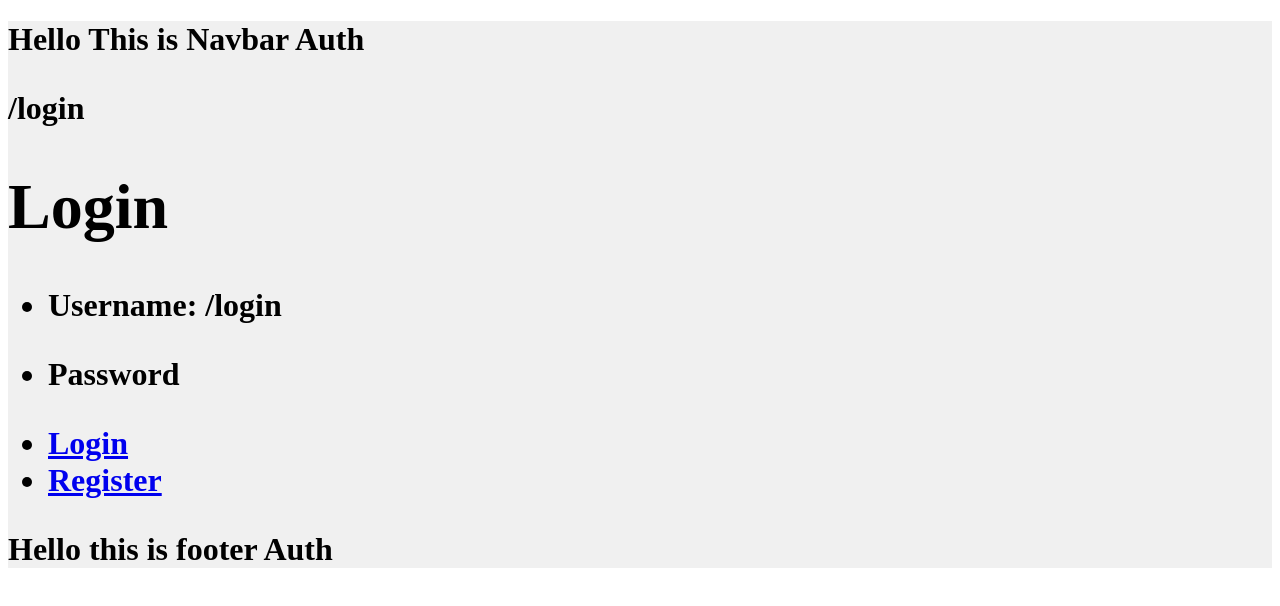
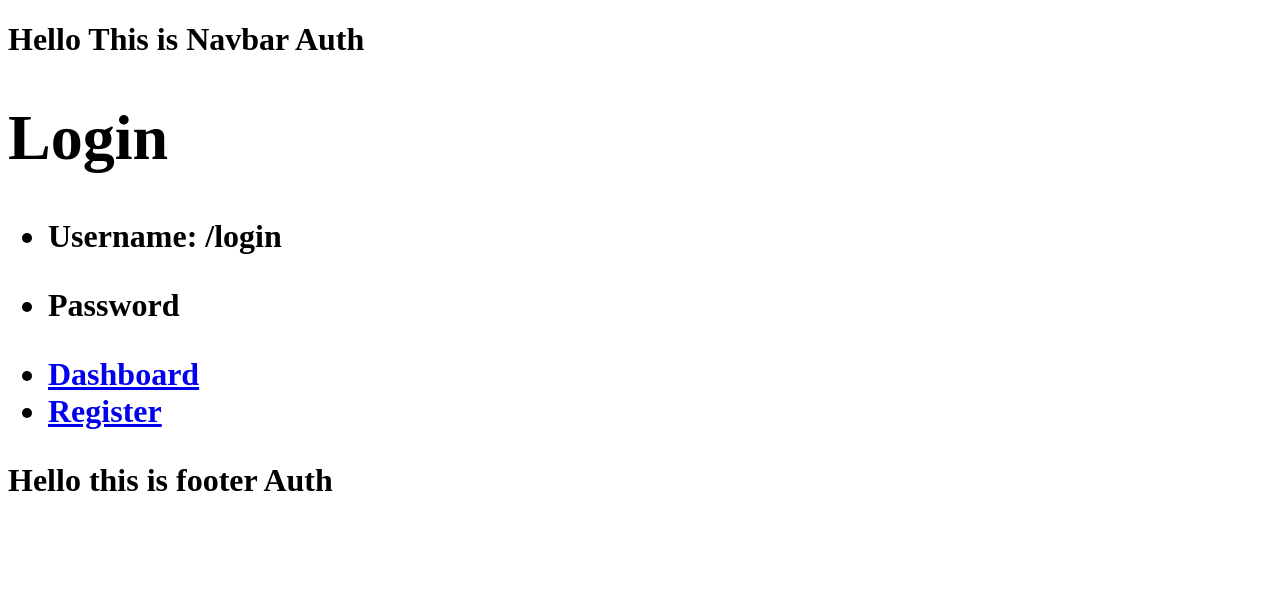
Before and after one commit to Jackson201325/invoice_manager_FE, a React (Create React App) app: page /login in a window 1280 px wide. Shown: the top 606 px of the page. Built offline with nearby package versions, Linux system fonts and the light colour scheme.

Commit message:
New routing arquitecture

```diff
--- a/src/App.tsx
+++ b/src/App.tsx
@@ -1,9 +1,9 @@
 import React from 'react';
 import { Route, BrowserRouter, Switch, Redirect, Link } from 'react-router-dom';
 import { AdminLayout } from './app/layouts/AdminLayout';
-import { AuthLayout } from './app/layouts/AuthLayout';
-import { NotFound } from './app/views/auth-views/NotFound';
+import { NotFound } from './app/views/NotFound';
 import { AuthLogin } from './app/views/auth-views/AuthLogin';
+import { SignUp } from './app/views/auth-views/SignUp';
 
 class App extends React.Component {
   render() {
@@ -11,7 +11,8 @@ class App extends React.Component {
       <BrowserRouter>
         <Switch>
           <Route path="/admin" render={props => <AdminLayout {...props} />} />
-          <Route exact path="/login" render={props => <AuthLayout {...props} />} />
+          <Route path="/login" render={props => <AuthLogin {...props} />} />
+          <Route path="/signup" render={props => <SignUp {...props} />} />
           <Redirect from="/" to="/login" />
           <Route path="*" pageName="Not Found" component={NotFound} />
         </Switch>
--- a/src/app/layouts/AdminLayout.tsx
+++ b/src/app/layouts/AdminLayout.tsx
@@ -5,7 +5,7 @@ import { ProtectedRoute } from '../components/ProtectedRoute';
 import { NavbarFooterAdmin } from '../layouts/NavbarFooterAdmin';
 import { Dashboard } from '../views/admin-views/Dashboard';
 import Invoices from '../containers/Invoices';
-import { NotFound } from '../views/auth-views/NotFound';
+import { NotFound } from '../views/NotFound';
 
 
 
--- a/src/app/layouts/AuthLayout.tsx
+++ /dev/null
@@ -1,40 +0,0 @@
-import React from 'react';
-import { Redirect, BrowserRouter, Switch, Route } from 'react-router-dom';
-
-import { AuthLogin } from '../views/auth-views/AuthLogin';
-import { SignUp } from '../views/auth-views/SignUp';
-import { NotFound } from '../views/auth-views/NotFound';
-import { ProtectedRoute } from '../components/ProtectedRoute';
-import { NavbarFooterAuth } from '../layouts/NavbarFooterAuth';
-
-export const ROUTES = {
-  AUTH_LOGIN: '/login',
-  SIGNUP: '/signup'
-};
-
-export const AuthLayout = () => {
-  return (
-    <div
-      style={{
-        background: '#f0f0f0'
-      }}
-    >
-      <Switch>
-        <ProtectedRoute
-          // exact
-          path={ROUTES.AUTH_LOGIN}
-          pageName="Login"
-          component={AuthLogin}
-          layout={NavbarFooterAuth}
-        />
-        <ProtectedRoute
-          // exact
-          path={ROUTES.SIGNUP}
-          pageName="SignUp"
-          component={SignUp}
-          layout={NavbarFooterAuth}
-        />
-      </Switch>
-    </div>
-  );
-};
--- a/src/app/layouts/Sidebar.tsx
+++ b/src/app/layouts/Sidebar.tsx
@@ -97,7 +97,7 @@
 import React from 'react';
 import { Link } from 'react-router-dom';
 
-export const Sidebar = () => {
+export const Sidebar = props => {
   return (
     <div
       style={{
@@ -107,9 +107,6 @@ export const Sidebar = () => {
       }}
     >
       <ul style={{ listStyleType: 'none', padding: 0 }}>
-        {/* <li>
-          <Link to="/auth/login">Login</Link>
-        </li> */}
         <li>
           <Link to="/invoices">Invoices</Link>
         </li>
--- a/src/app/views/auth-views/NotFound.tsx
+++ b/src/app/views/NotFound.tsx
@@ -6,16 +6,16 @@ export const NotFound = () => {
       <h1>Not Found</h1>
       <ul>
         <li>
-          <p>Username</p>
+          <p>Not Found</p>
         </li>
         <li>
-          <p>Password</p>
+          <p>Not Found</p>
         </li>
         <li>
           <Link to="/login">Login</Link>
         </li>
         <li>
-          <Link to="/admin/dashboard">Register</Link>
+          <Link to="/admin/dashboard">Dashboard</Link>
         </li>
       </ul>
     </div>
--- a/src/app/views/auth-views/AuthLogin.tsx
+++ b/src/app/views/auth-views/AuthLogin.tsx
@@ -1,7 +1,10 @@
 import React from 'react';
 import { Link } from 'react-router-dom';
+import { NavbarFooterAuth } from '../../layouts/NavbarFooterAuth';
+
 export const AuthLogin = props => {
   return (
+    <NavbarFooterAuth>
       <div className="Login">
         <h1>Login</h1>
         <ul>
@@ -12,12 +15,13 @@ export const AuthLogin = props => {
             <p>Password</p>
           </li>
           <li>
-          <Link to="./admin/dashboard">Login</Link>
+            <Link to="/admin/dashboard">Dashboard</Link>
           </li>
           <li>
             <Link to="/signup">Register</Link>
           </li>
         </ul>
       </div>
+    </NavbarFooterAuth>
   );
 };
--- a/src/app/views/auth-views/SignUp.tsx
+++ b/src/app/views/auth-views/SignUp.tsx
@@ -1,7 +1,10 @@
 import React from 'react';
 import { Link } from 'react-router-dom';
+import { NavbarFooterAuth } from '../../layouts/NavbarFooterAuth';
 export const SignUp = () => {
   return (
+    <NavbarFooterAuth>
+
       <div className="Login">
         <h1>Register</h1>
         <ul>
@@ -16,5 +19,7 @@ export const SignUp = () => {
           </li>
         </ul>
       </div>
+    </NavbarFooterAuth>
+
   );
 };
```
Also changed, not shown: src/app/routes.tsx (+1 -26 lines). Lines whose indentation alone changed are shown as unchanged.
